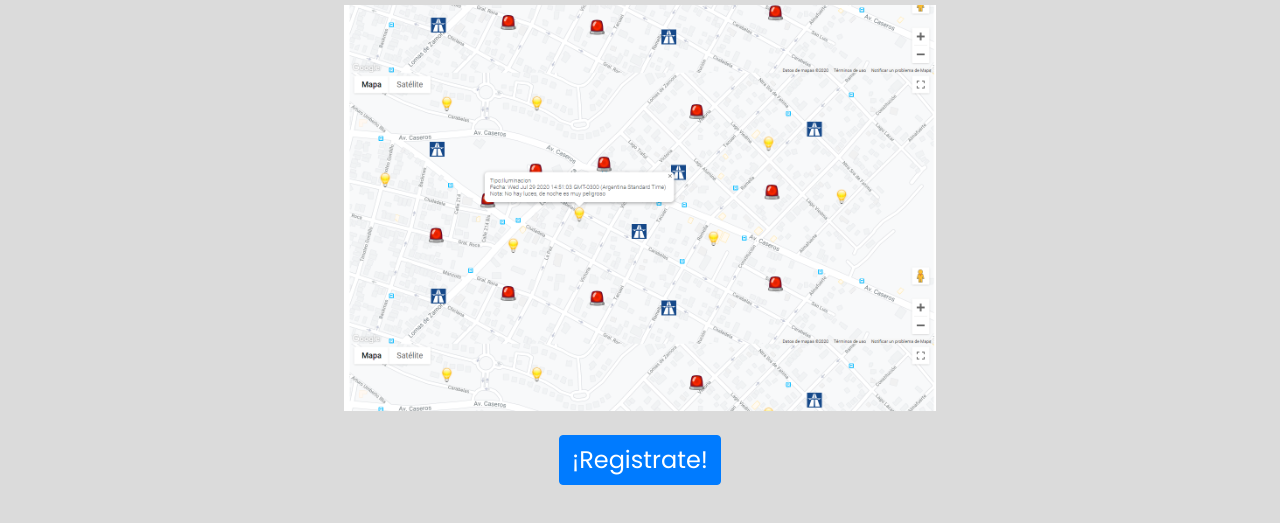
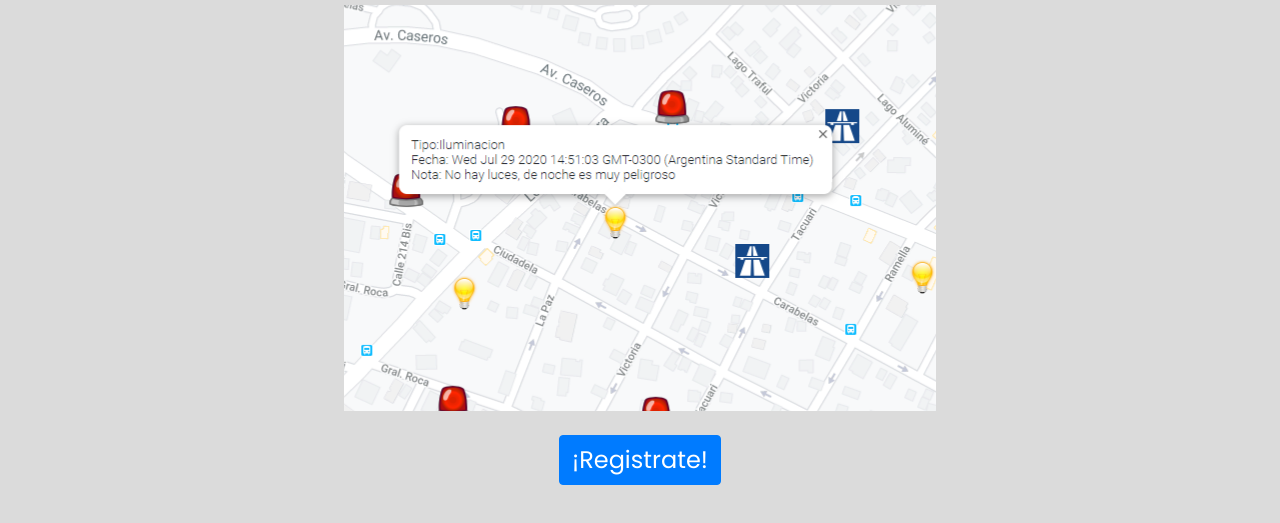
Before and after one commit to F-Sotomayor/Map, a website built with Parcel: page login.html in a window 1280 px wide. Shown: the part 267-790 px from the top of the page. Built offline with nearby package versions, Linux system fonts and the light colour scheme.

Commit message:
fix bg position

```diff
--- a/login.scss
+++ b/login.scss
@@ -102,8 +102,10 @@
                 display: flex;
                 flex: 1;
                 background-image: url("/dist/images/map-preview.png");
-                background-position: center;
-                background-size: contain;
+                background-position: 35%;
+                background-size: fill;
+                background-repeat: no-repeat;
+                background-origin: content-box;
                 margin-bottom: 24px;
             }
         }
```
Also changed, not shown: 2 other files.
